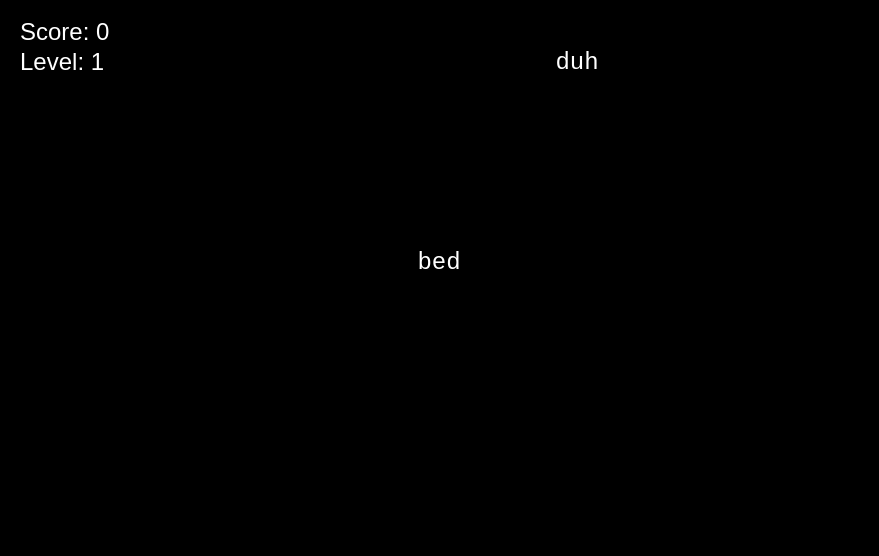
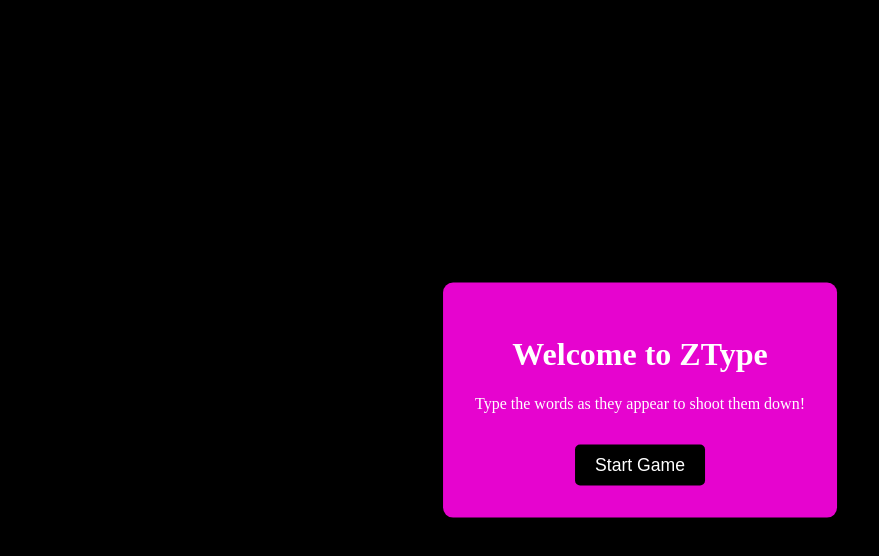
Before and after one commit to kalush666/ztype, a plain HTML site: page index.html in a window 1280 px wide. Shown: the whole page, without its empty margins (0-879 px from the left). Drawn offline with Linux system fonts and the light colour scheme.

Commit message:
instructions

```diff
--- a/game.js
+++ b/game.js
@@ -147,6 +147,14 @@
 }
 
 document.getElementById("restartButton").addEventListener("click", restartGame);
+document.getElementById("startButton").addEventListener("click", () => {
+  document.getElementById("startScreen").style.display = "none";
+  document.getElementById("gameCanvas").style.display = "block";
+  fetchWords().then(() => {
+    spawnTimer = setInterval(spawnEnemy, spawnInterval);
+    gameLoop();
+  });
+});
 
 document.addEventListener("keydown", (e) => {
   if (gameOver) return;
@@ -166,8 +174,3 @@
   updateGame();
   requestAnimationFrame(gameLoop);
 }
-
-fetchWords().then(() => {
-  spawnTimer = setInterval(spawnEnemy, spawnInterval);
-  gameLoop();
-});
--- a/index.html
+++ b/index.html
@@ -11,7 +11,17 @@
       <p>Final Score: <span id="finalScore">0</span></p>
       <button id="restartButton">Restart</button>
     </div>
-    <canvas id="gameCanvas" width="800" height="600"></canvas>
+    <div id="startScreen">
+      <h1>Welcome to ZType</h1>
+      <p>Type the words as they appear to shoot them down!</p>
+      <button id="startButton">Start Game</button>
+    </div>
+    <canvas
+      id="gameCanvas"
+      width="800"
+      height="600"
+      style="display: none"
+    ></canvas>
     <script type="module" src="game.js"></script>
   </body>
 </html>
--- a/style.css
+++ b/style.css
@@ -41,3 +41,31 @@
 #gameOverScreen button:hover {
   background: #45a049;
 }
+
+#startScreen {
+  position: fixed;
+  top: 50%;
+  left: 50%;
+  transform: translate(-50%, -50%);
+  background: rgba(255, 5, 230, 0.9);
+  color: white;
+  padding: 2rem;
+  text-align: center;
+  border-radius: 10px;
+  z-index: 1000;
+}
+
+#startScreen button {
+  background: #000000;
+  border: none;
+  padding: 10px 20px;
+  font-size: 1.1rem;
+  color: white;
+  border-radius: 5px;
+  cursor: pointer;
+  margin-top: 1rem;
+}
+
+#startScreen button:hover {
+  background: #45a049;
+}
```
Also changed, not shown: js/utils.js (deleted), js/words.js (deleted).
